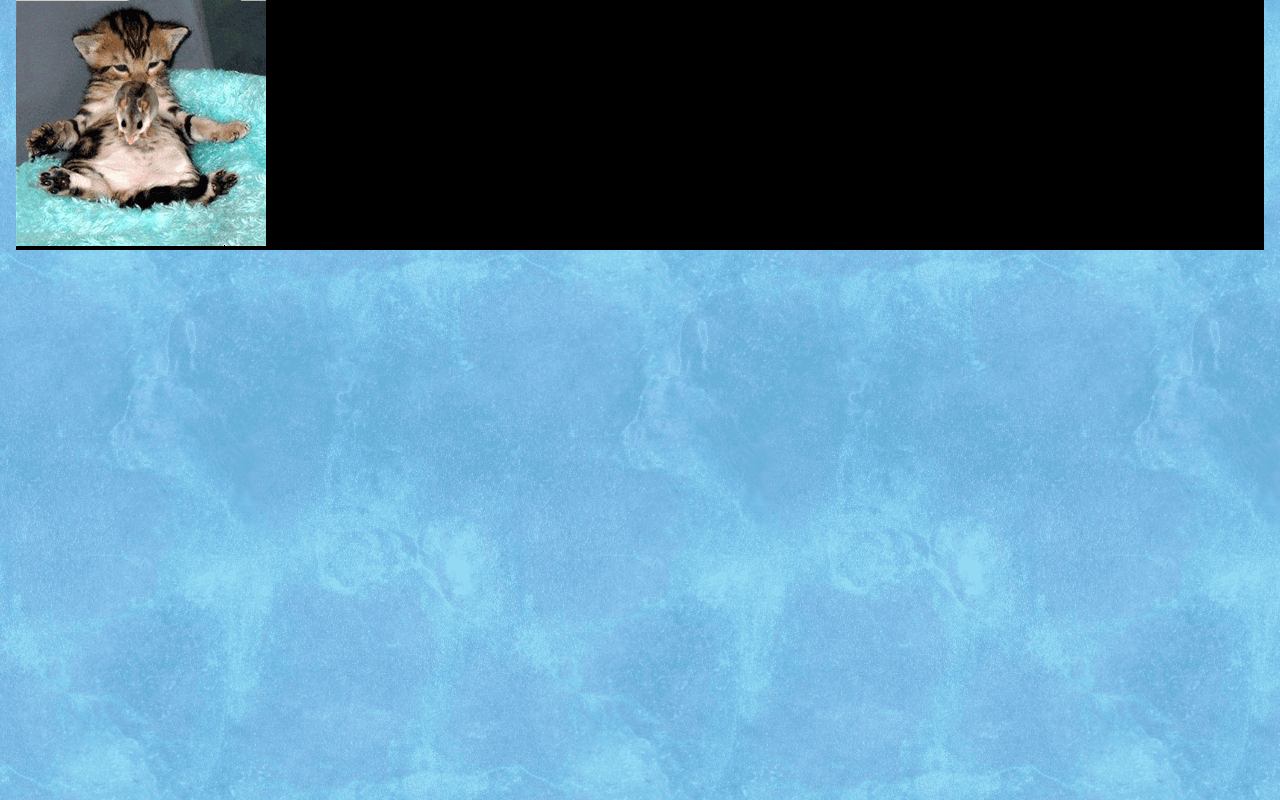
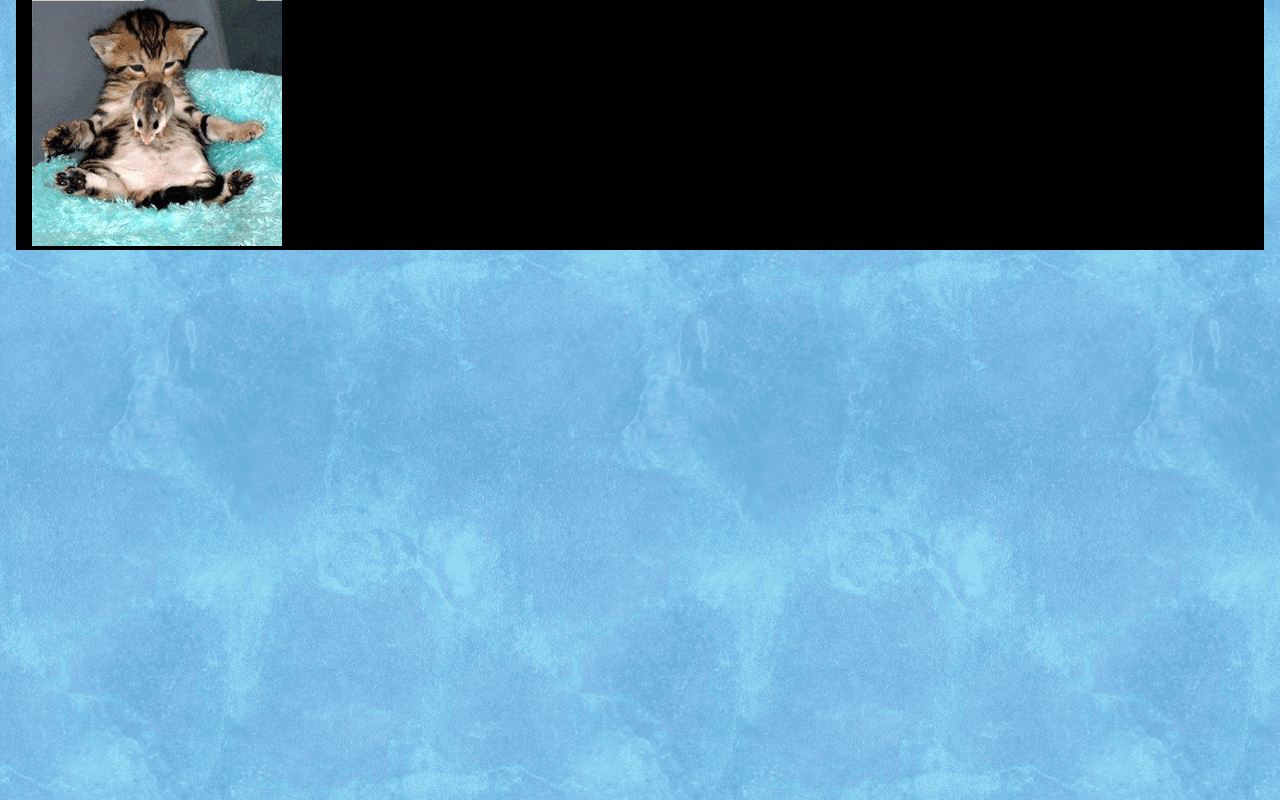
Before and after one commit to agdm-arthur/agdm-arthur.github.io, a plain HTML site: page index.html in a window 1280 px wide. Drawn offline with Linux system fonts and the light colour scheme.

Commit message:
Update style.css

```diff
--- a/style.css
+++ b/style.css
@@ -1,3 +1,3 @@
 html,body{background:#000;color:#fff}
 html{background:url("img/background.png")}
-body{margin:0 16px 16px 16px}
+body{margin:0 16px 16px 16px;padding:0 16px}
```
